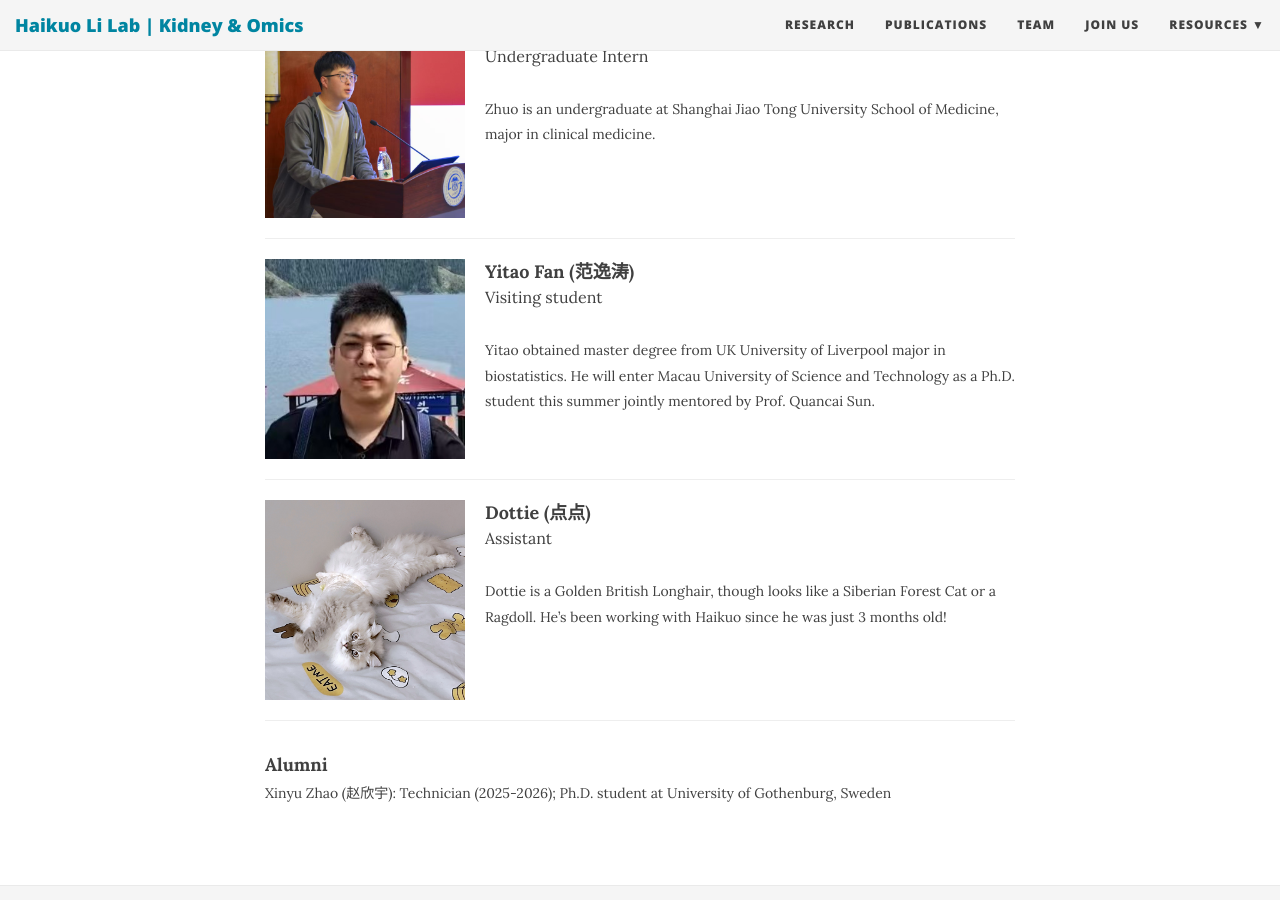
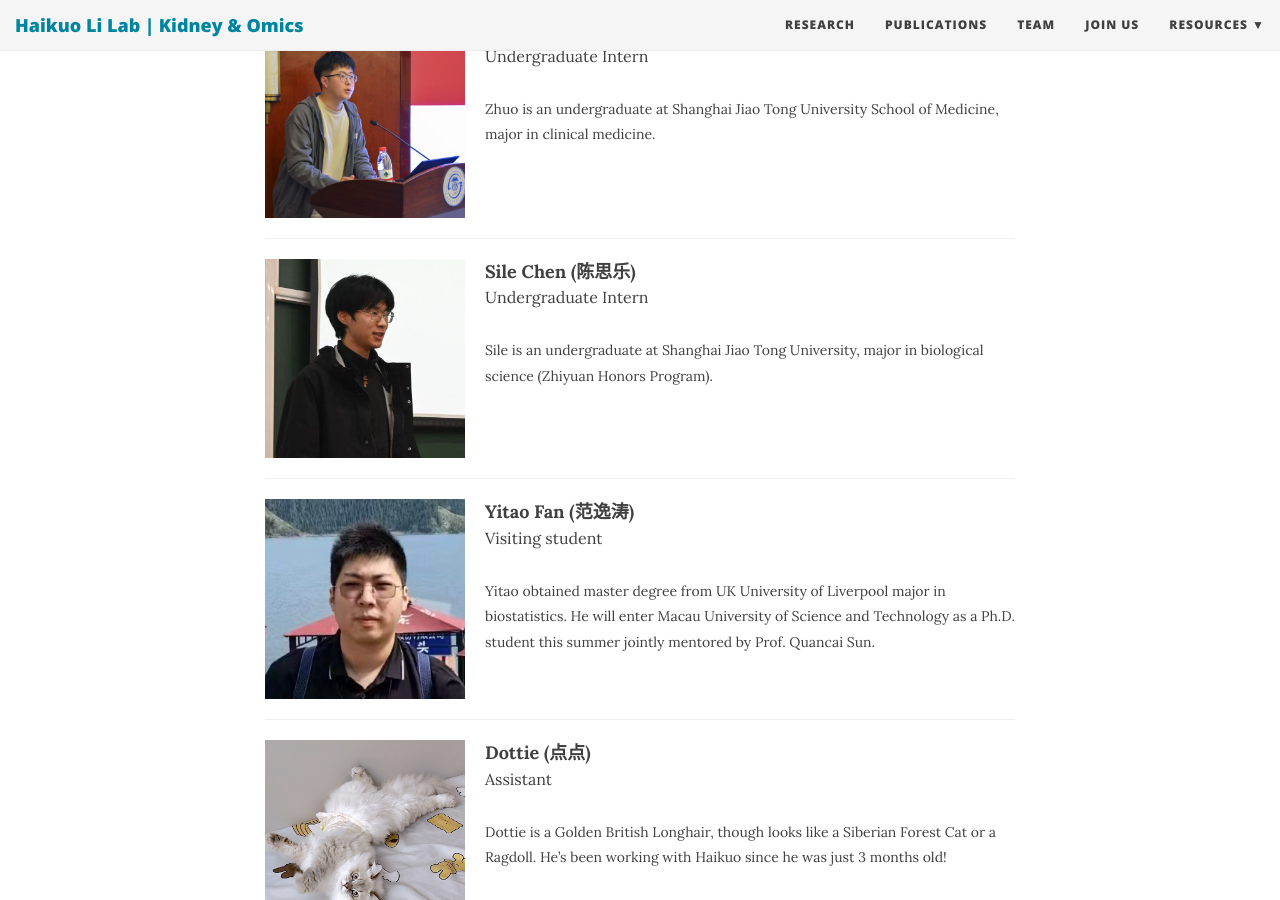
Before and after one commit to TheLiLab/thelilab.github.io, a Jekyll site: the page built from team.md, in a window 1280 px wide and 900 px high, scrolled down 1476 px. Built offline with Jekyll 4.4.1, drawn with Linux system fonts in a browser that asks for light colours; nearby versions of some CDN libraries.

Commit message:
Update team.md

```diff
--- a/team.md
+++ b/team.md
@@ -85,6 +85,21 @@ bigimg:
 
 <div style="display: flex; align-items: flex-start; font-size: 18px;">
   <div style="flex-shrink: 0; margin-right: 20px;">
+    <img src="/img/peopleimg/silechen.jpg" style="width: 100%; max-width: 200px;" />
+  </div>
+  <div style="flex-grow: 1;">
+    <strong>Sile Chen (陈思乐)</strong><br>
+    <span style="font-size: 16px;">
+      Undergraduate Intern<br>
+    </span>
+    <span style="font-size: 14px;">
+      <br>Sile is an undergraduate at Shanghai Jiao Tong University, major in biological science (Zhiyuan Honors Program).
+    </span>
+  </div></div>
+<hr>
+
+<div style="display: flex; align-items: flex-start; font-size: 18px;">
+  <div style="flex-shrink: 0; margin-right: 20px;">
     <img src="/img/peopleimg/yitaofan.jpg" style="width: 100%; max-width: 200px;" />
   </div>
   <div style="flex-grow: 1;">
```
